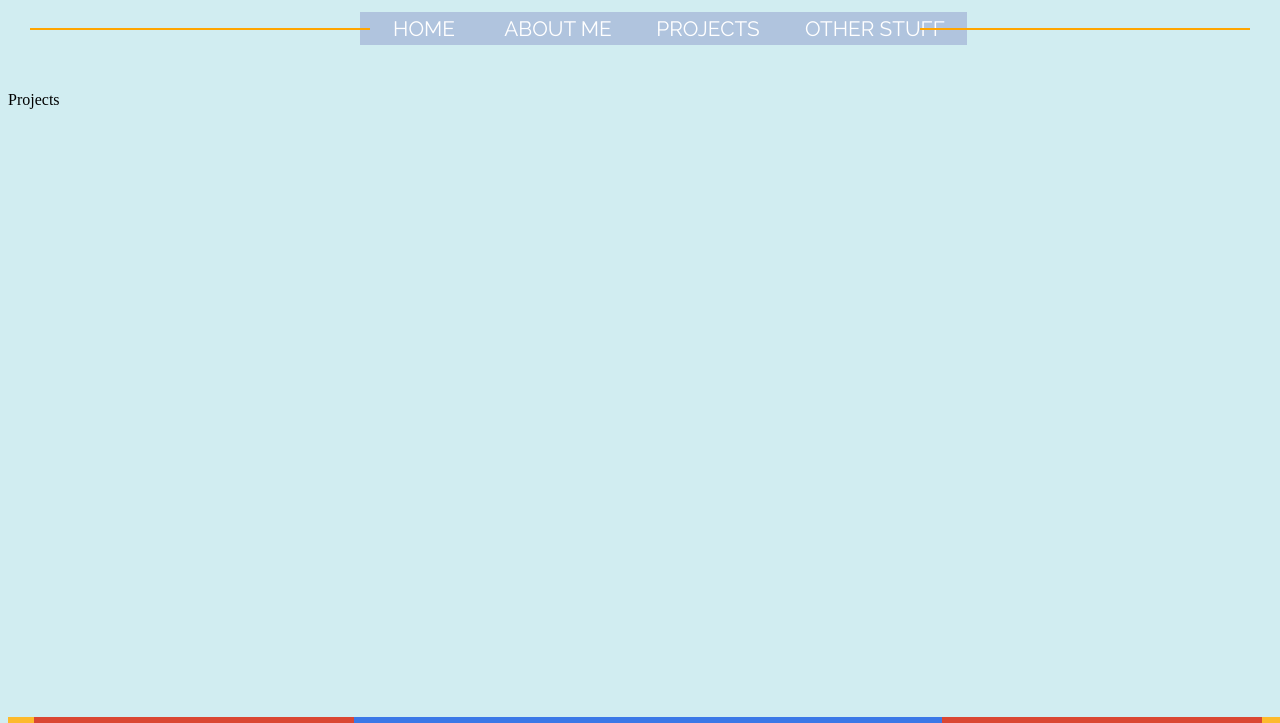
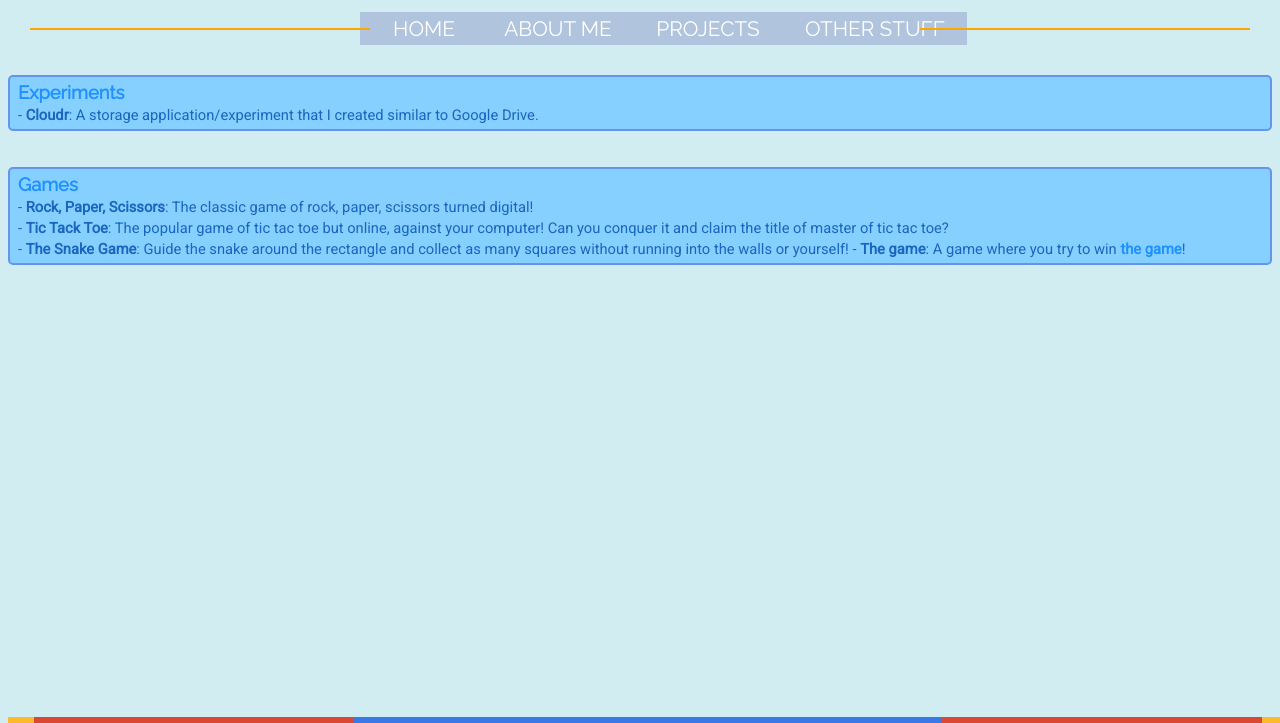
Before and after one commit to AlbertNitu/albert.github.io, a plain HTML site: page index.html in a window 1280 px wide. Both pictures are taken after a click on the item "PROJECTS". Shown: the part 77-800 px from the top of the page. Drawn offline with Linux system fonts and the light colour scheme.

Commit message:
Grammar fixes + updating projects page

```diff
--- a/index.html
+++ b/index.html
@@ -96,7 +96,7 @@
           <li id="codingLanguagesLi">JQuery (A JavaScript library that makes JavaScript <b>much</b> simpler)</li>
           <li id="codingLanguagesLi">PHP (The language used to "write" to databases)</li>
           <li id="codingLanguagesLi">SQL (Another language used for server side operations!)</li>
-          <li id="codingLanguagesLi">Python (One, if not <b>the</b> most powerful programming languages)</li>
+          <li id="codingLanguagesLi">Python (One, if not <b>the</b> most powerful programming language)</li>
           <li id="codingLanguagesLi">C/C++ (A language used for almost anything, including robots!)</li>
           <li id="codingLanguagesLi">Java (I don't think I can get any worse at it though...)</li>
           <li id="codingLanguagesLi">VBScript (A server side language created by Microsoft)</li>
@@ -106,7 +106,18 @@
     </div>
   </div>
   <div id="projectsPage" style="display: none;">
-    <p>Projects</p>
+    <div class="intro"><span class="introHeader">Experiments</span><br>
+      <span class="normalIntro">- <b>Cloudr</b>: A storage application/experiment that I created similar to Google Drive.
+      </span>
+    </div>
+    <br><br>
+    <div class="intro"><span class="introHeader">Games</span><br>
+      <span class="normalIntro">- <b>Rock, Paper, Scissors</b>: The classic game of rock, paper, scissors turned digital!<br>
+        - <b>Tic Tack Toe</b>: The popular game of tic tac toe but online, against your computer! Can you conquer it and claim the title of master of tic tac toe?<br>
+        - <b>The Snake Game</b>: Guide the snake around the rectangle and collect as many squares without running into the walls or yourself!
+        - <b>The game</b>: A game where you try to win <a href="https://www.wikiwand.com/en/The_Game_(mind_game)">the game</a>!
+      </span>
+    </div>
   </div>
   <div id="otherPage" style="display: none;">
     <p>Other</p>
```
